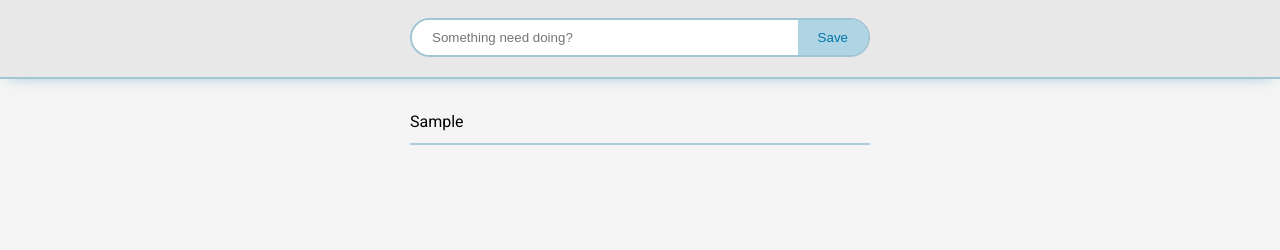
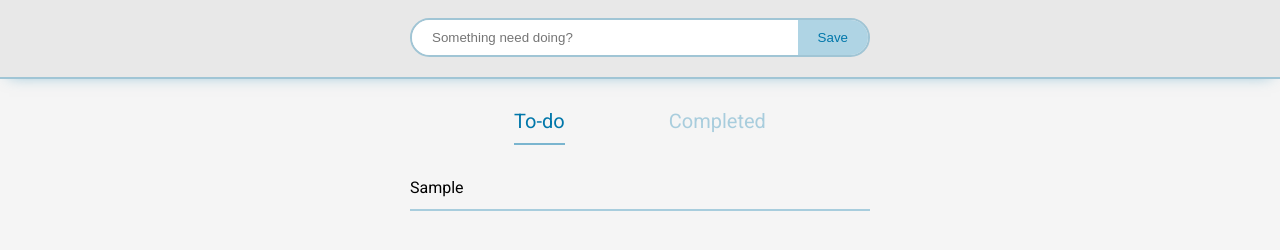
Before and after one commit to paulio84/ARoundTuit, a website built with webpack: page src/index.html in a window 1280 px wide. Both pictures are taken after typing "Sample" into the empty fields and a click on the button "Save". Shown: the part 66-316 px from the top of the page. Built offline with nearby package versions, Linux system fonts and the light colour scheme; some packages are replaced by stand-ins of ours.

Commit message:
big refactor to allow completed items to be shown, some bug fixes as well

```diff
--- a/src/css/styles.css
+++ b/src/css/styles.css
@@ -63,21 +63,21 @@ button:hover {
   background: #0077aa60;
 }
 
-#no-items-message {
+#no-items-message, #get-busy-message {
   align-items: center;
   display: flex;
   justify-content: center;
   margin-top: 30px;
 }
 
-#no-items-message span {
+#no-items-message span, #get-busy-message span {
   color: goldenrod;
   font-size: 1.5em;
   margin-left: 7px;
   line-height: 0.85;
 }
 
-#todo-list {
+.todo-list {
   list-style-type: none;
   margin-top: 30px;
   padding: 0;
@@ -114,3 +114,48 @@ button:hover {
   opacity: 0.9;
   transition: opacity 0.2s;
 }
+
+.tab-group {
+  display: flex;
+  font-size: 1.25em;
+  justify-content: space-evenly;
+  list-style-type: none;
+  margin-top: 30px;
+  margin-bottom: 0;
+  padding: 0;
+}
+
+.tab-control {
+  color: #0077aa50;
+  cursor: pointer;
+}
+
+.tab-control:hover {
+  color: #0077aa;
+}
+
+.tab-control.active {
+  color: #0077aa;
+  border-bottom: 2px solid #0077aa80;
+  padding-bottom: 10px;
+}
+
+.tab-control a {
+  color: inherit;
+  text-decoration: none;
+}
+
+#tab-content div {
+  display: none;
+  opacity: 0;
+}
+
+#tab-content div.active {
+  display: block;
+  opacity: 1;
+}
+
+.hidden {
+  display: none;
+  opacity: 0;
+}
--- a/src/index.html
+++ b/src/index.html
@@ -14,7 +14,6 @@
     SameSite="none Secure"></script>
   <script src="https://cdnjs.cloudflare.com/ajax/libs/font-awesome/5.13.0/js/solid.min.js" crossorigin="anonymous"
     SameSite="none Secure"></script>
-
 </head>
 
 <body>
@@ -28,6 +27,16 @@
     </section>
   </header>
   <main class="container">
+    <ul class="tab-group">
+      <li id="todoTabControl" class="tab-control active">To-do
+        <!--<a id="tabTodos" href="">To-do</a>-->
+      </li>
+      <li id="completedTabControl" class="tab-control">Completed
+        <!--<a id="tabCompleted" href="">Completed</a>-->
+      </li>
+    </ul>
+    <div id="tab-content">
+      <div id="todoTab" class="active">
         <!-- <p id="no-items-message">
           There's nothing todo
           <span>
@@ -48,6 +57,9 @@
             </span>
           </li>
         </ul> -->
+      </div>
+      <div id="completedTab"></div>
+    </div>
   </main>
 </body>
 
--- a/src/js/index.js
+++ b/src/js/index.js
@@ -1,10 +1,14 @@
 import './assets.js';
 
+const messages = {
+  NO_ITEMS_MESSAGE: { id: 'no-items-message', message: "" },
+  GET_BUSY_MESSAGE: { id: 'get-busy-message', message: "Time to get busy!" }
+};
+
 // TODO:
-// add filters - text filter (debounce until 3 characters entered), show completed items
-// allow completed items to be uncompleted
-// add permanent delete to completed items
-// add random messages when there's nowt todo
+// on completed items have a delete symbol (to perma delete it)
+// add permanent delete for all completed items
+// add filters - text filter (debounce until 3 characters entered)
 // add a background image with quote "I'll do these things when I get a round to it."
 // animate (somehow?) delete todo item
 
@@ -36,18 +40,58 @@ const todoData = {
         todo.isCompleted = isCompleted;
     });
     this.saveTodoData();
+  },
+  deleteCompletedTodos() {
+    const todos = this.todos.filter(todo => !todo.isCompleted);
+    this.todos = todos;
+    this.saveTodoData();
+  },
+  deleteTodo(todoToDelete) {
+    const todos = this.todos.filter(todo => todo.id !== todoToDelete.id);
+    this.todos = todos;
+    this.saveTodoData();
+  },
+  numberOfActiveItems() {
+    return this.numberOfItemsByCompleted(false);
+  },
+  numberOfCompletedItems() {
+    return this.numberOfItemsByCompleted(true);
+  },
+  numberOfItemsByCompleted(isCompleted) {
+    const items = this.todos.filter(todo => todo.isCompleted === isCompleted);
+    return items.length;
   }
 };
 
+// ==================================
+// UI controls
+// ==================================
+// input and save button
 const $saveButton = document.querySelector('#save-button');
 const $newTodoItemInput = document.querySelector('#new-todo-item');
 $saveButton.addEventListener('click', function () {
-  saveTodoItem($newTodoItemInput.value);
+  saveTodoItem($newTodoItemInput.value.trim());
 });
 $newTodoItemInput.addEventListener('keypress', function (event) {
   if (event.keyCode === 13) {
-    saveTodoItem(this.value);
+    saveTodoItem(this.value.trim());
   }
+});
+
+// todo tab and completed tabs
+const $todoTabControl = document.querySelector('#todoTabControl');
+const $completedTabControl = document.querySelector('#completedTabControl');
+const $todoTab = document.querySelector('#todoTab');
+const $completedTab = document.querySelector('#completedTab');
+$todoTabControl.addEventListener('click', function (e) {
+  changeActiveTab(this);
+  $todoTab.classList.add('active');
+  $completedTab.classList.remove('active');
+});
+$completedTabControl.addEventListener('click', function (e) {
+  changeActiveTab(this);
+  $completedTab.classList.add('active');
+  $todoTab.classList.remove('active');
 });
 
 todoData.loadTodoData();
@@ -55,31 +99,50 @@ todoData.loadTodoData();
 // ==================================
 // Helper functions
 // ==================================
+function changeActiveTab(el) {
+  const parentChildren = [...el.parentElement.children];
+  parentChildren.forEach(child => child.classList.remove('active'));
+
+  el.classList.add('active');
+}
+
 function syncUI() {
-  const $mainContainer = document.querySelector('main.container');
-  clearElementChildren($mainContainer);
+  clearElementChildren($todoTab);
+  clearElementChildren($completedTab);
+  messages.NO_ITEMS_MESSAGE.message = randomiseTodoMessage();
 
-  if (allItemsCompleted()) {
-    // display no items message
-    const $p = buildUINoItemsMessage();
-    $mainContainer.appendChild($p);
+  // are there any items at all
+  if (todoData.todos && todoData.todos.length === 0) {
+    // display a message on both tabs
+    buildUIMessage(messages.NO_ITEMS_MESSAGE, $todoTab);
+    buildUIMessage(messages.GET_BUSY_MESSAGE, $completedTab);
   } else {
-    // create a UL element to hold the todo items
-    const $todoList = document.createElement('ul');
-    $todoList.id = 'todo-list';
+    let $todoList;
+    let $completedTodoList;
+    if (todoData.numberOfActiveItems() === 0) {
+      buildUIMessage(messages.NO_ITEMS_MESSAGE, $todoTab);
+    } else {
+      $todoList = document.createElement('ul');
+      $todoList.classList.add('todo-list');
+      $todoTab.appendChild($todoList);
+    }
+    if (todoData.numberOfCompletedItems() === 0) {
+      buildUIMessage(messages.GET_BUSY_MESSAGE, $completedTab);
+    } else {
+      $completedTodoList = document.createElement('ul');
+      $completedTodoList.classList.add('todo-list');
+      $completedTab.appendChild($completedTodoList);
+    }
 
     // build li elements for each todo item in the array
     todoData.todos.forEach((todo) => {
-      if (!todo.isCompleted) {
-        const $todoItem = buildUITodoItem(todo);
-        $todoList.appendChild($todoItem);
-      }
+      const $todoItem = buildUITodoItem(todo);
+      todo.isCompleted ? $completedTodoList.appendChild($todoItem) : $todoList.appendChild($todoItem);
     });
-    $mainContainer.appendChild($todoList);
   }
 }
 
-function buildUINoItemsMessage() {
+function buildUIMessage({ id, message }, el) {
   const $span = document.createElement('span');
 
   const $icon = document.createElement('i');
@@ -88,17 +151,17 @@ function buildUINoItemsMessage() {
   $span.appendChild($icon);
 
   const $p = document.createElement('p');
-  $p.id = "no-items-message";
-  $p.appendChild(document.createTextNode("There's nothing to-do"));
+  $p.id = id;
+  $p.appendChild(document.createTextNode(message));
   $p.appendChild($span);
 
-  return $p;
+  el.appendChild($p);
 }
 
 function buildUITodoItem(todo) {
   const $todoIcon = document.createElement('i');
   $todoIcon.classList.add('fas');
-  $todoIcon.classList.add('fa-check');
+  (todo.isCompleted) ? $todoIcon.classList.add('fa-undo') : $todoIcon.classList.add('fa-check');
 
   const $todoCheck = document.createElement('span');
   $todoCheck.classList.add('todo-list-item-tick');
@@ -116,13 +179,6 @@ function buildUITodoItem(todo) {
   return $todoItem;
 }
 
-function allItemsCompleted() {
-  const isEmpty = (todoData.todos.length === 0);
-  const allItemsCompleted = todoData.todos.every(todo => todo.isCompleted);
-
-  return todoData.todos && (isEmpty || allItemsCompleted);
-}
-
 function clearElementChildren(el) {
   for (let child of el.children) {
     el.removeChild(child);
@@ -130,12 +186,16 @@ function clearElementChildren(el) {
 }
 
 function saveTodoItem(text) {
-  if (!text) return;
+  if (text) todoData.createNewTodo(text);
 
-  todoData.createNewTodo(text);
   $newTodoItemInput.value = "";
 }
 
 function todoCompleted(todo) {
-  todoData.todoCompleted(todo.id, true);
+  todoData.todoCompleted(todo.id, !todo.isCompleted);
 }
+
+function randomiseTodoMessage() {
+  const messages = ['Freeeedom!!!', "There's nothing to-do", 'Quick! Look busy!', 'Find something to-do'];
+  return messages[Math.floor(Math.random() * messages.length)];
+}
```
Lines whose indentation alone changed are shown as unchanged.
